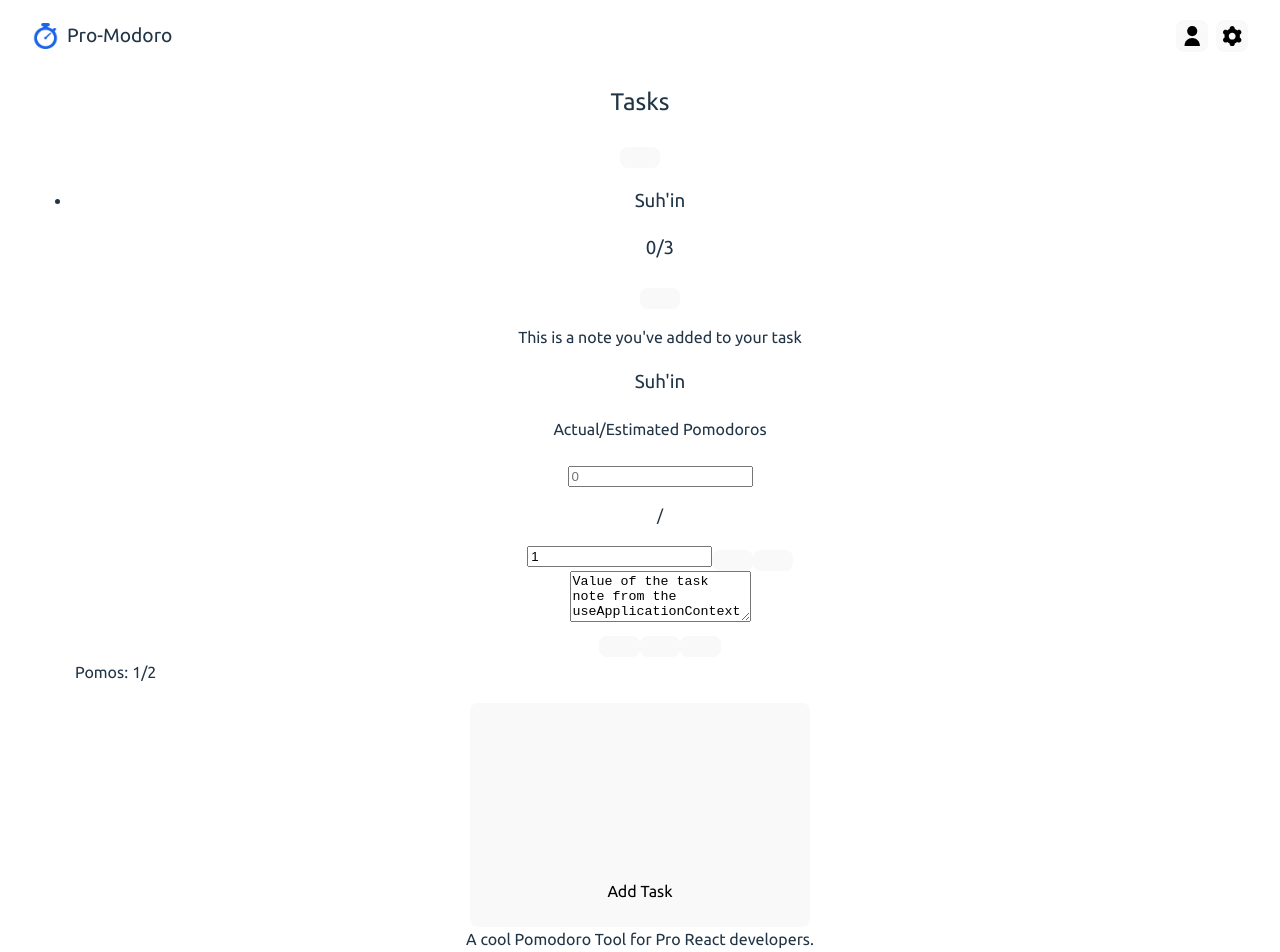
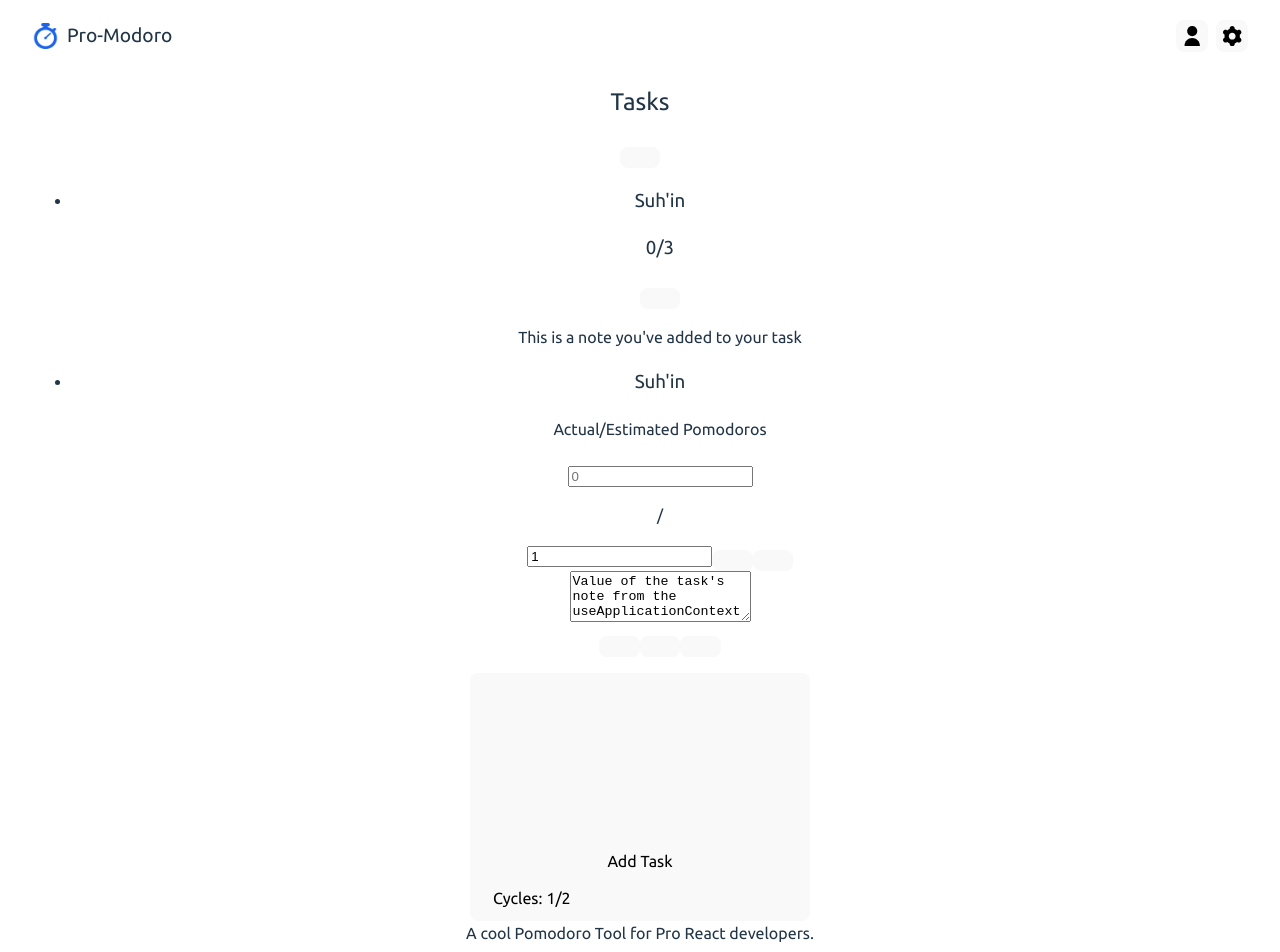
Before and after one commit to shgnplaatjies/Pro-modoro, a React (Vite) app in the folder Promodoro/: page / in a window 1280 px wide. Shown: the top 952 px of the page. Built offline with nearby package versions, Linux system fonts and the light colour scheme.

Commit message:
Destructure GeneralStatsList

```diff
--- /dev/null
+++ b/Promodoro/src/components/Pomodoro/GeneralStatsList/GeneralStatsList.jsx
@@ -0,0 +1,12 @@
+function GeneralStatsList() {
+  return (
+    <table className="general-pomodoro-stats-widget">
+      <tr className="general-pomodoro-stat">
+        <td className="general-pomodoro-stat-label">{"Cycles:"}</td>
+        <td className="general-pomodoro-stat-value">{"1/2"}</td>
+      </tr>
+    </table>
+  );
+}
+
+export default GeneralStatsList;
--- a/Promodoro/src/components/Pomodoro/Pomodoro.jsx
+++ b/Promodoro/src/components/Pomodoro/Pomodoro.jsx
@@ -1,4 +1,5 @@
 import "./Pomodoro.css";
+import GeneralStatsList from "./GeneralStatsList/GeneralStatsList.jsx";
 
 /**
  * Renders the various Pomodoro app modes
@@ -10,15 +11,17 @@ function Pomodoro() {
   return (
     <div className="pomodoro-widget">
       <div className="mode-selector"></div>
-      <div className="timer-component"></div>
-      <section className="pomodoro-task-title">
+      <div className="timer-widget">
+        <div className="timer-clock-widget"></div>
+        <div className="timer-controls-widget"></div>
+      </div>
+      <section className="pomodoro-tasks-widget">
         <h2>Tasks</h2>
         <button className="pomodoro-tasks-settings">
           {/* <svg className="hamburger-icon"></svg> */}
         </button>
       </section>
-      <div className="tasks-widget">
-        <div className="tasks-title"></div>
+      <div className="tasks-list-widget">
         <ul className="tasks-list">
           <li className="task-list-item">
             <article className="minimized-task-widget">
@@ -36,6 +39,8 @@ function Pomodoro() {
                 <p>{"This is a note you've added to your task"}</p>
               </aside>
             </article>
+          </li>
+          <li className="task-list-item">
             <article className="maximized-task-widget">
               <h3 className="task-title">{"Suh'in"}</h3>
               <h4>Actual/Estimated Pomodoros</h4>
@@ -54,7 +59,9 @@ function Pomodoro() {
                 rows={3}
                 className="task-note"
                 placeholder="Enter some additional notes about this task here."
-                value={"Value of the task note from the useApplicationContext"}
+                value={
+                  "Value of the task's note from the useApplicationContext"
+                }
               ></textarea>
               <div className="task-actions">
                 <button type="button" className="delete"></button>
@@ -64,17 +71,12 @@ function Pomodoro() {
                 </span>
               </div>
             </article>
-            <table className="general-pomodoro-stats">
-              <tr className="general-pomodoro-stat">
-                <td className="general-pomodoro-stat-label">{"Pomos:"}</td>
-                <td className="general-pomodoro-stat-value">{"1/2"}</td>
-              </tr>
-            </table>
           </li>
         </ul>
         <button type="button" className="add-new-task">
           <svg className="plus-icon"></svg>
           <p>Add Task</p>
+          <GeneralStatsList />
         </button>
       </div>
     </div>
```
